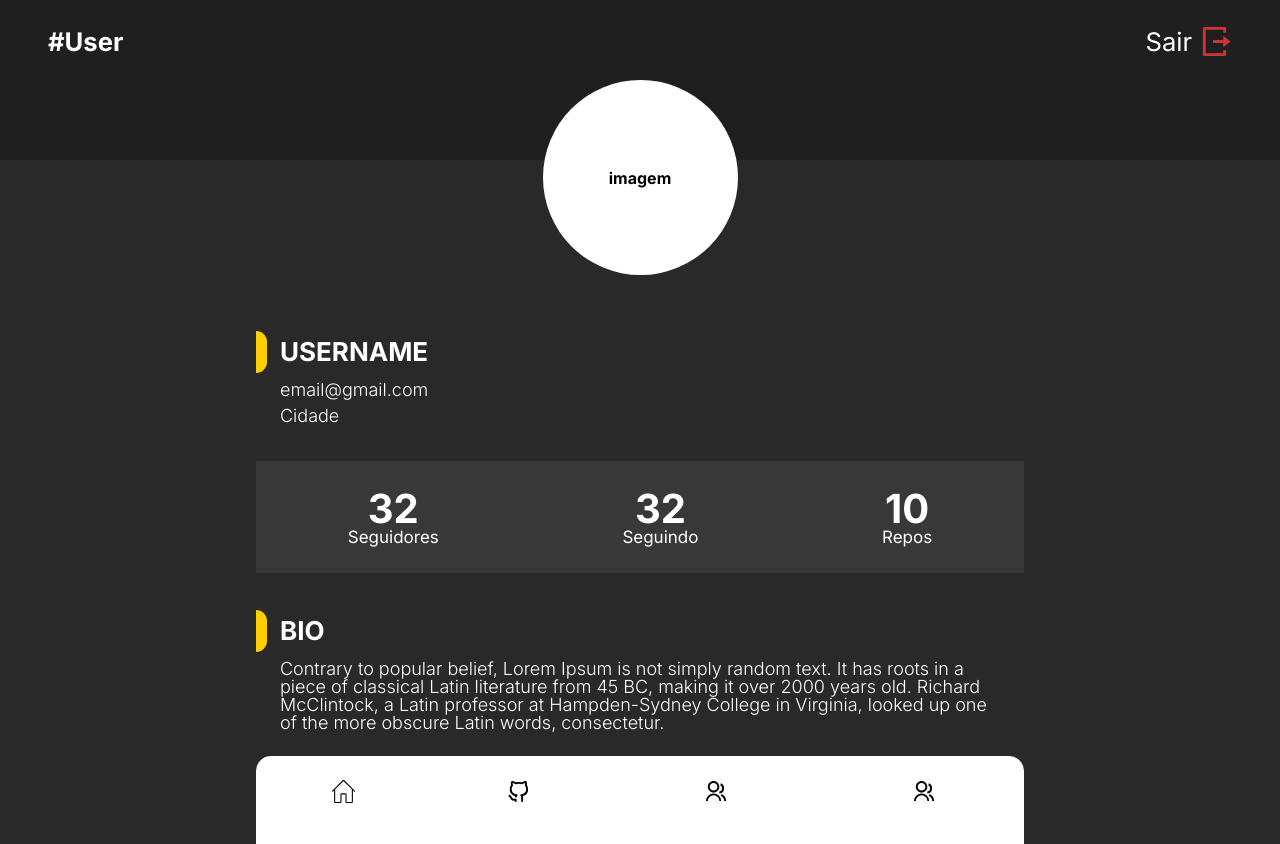
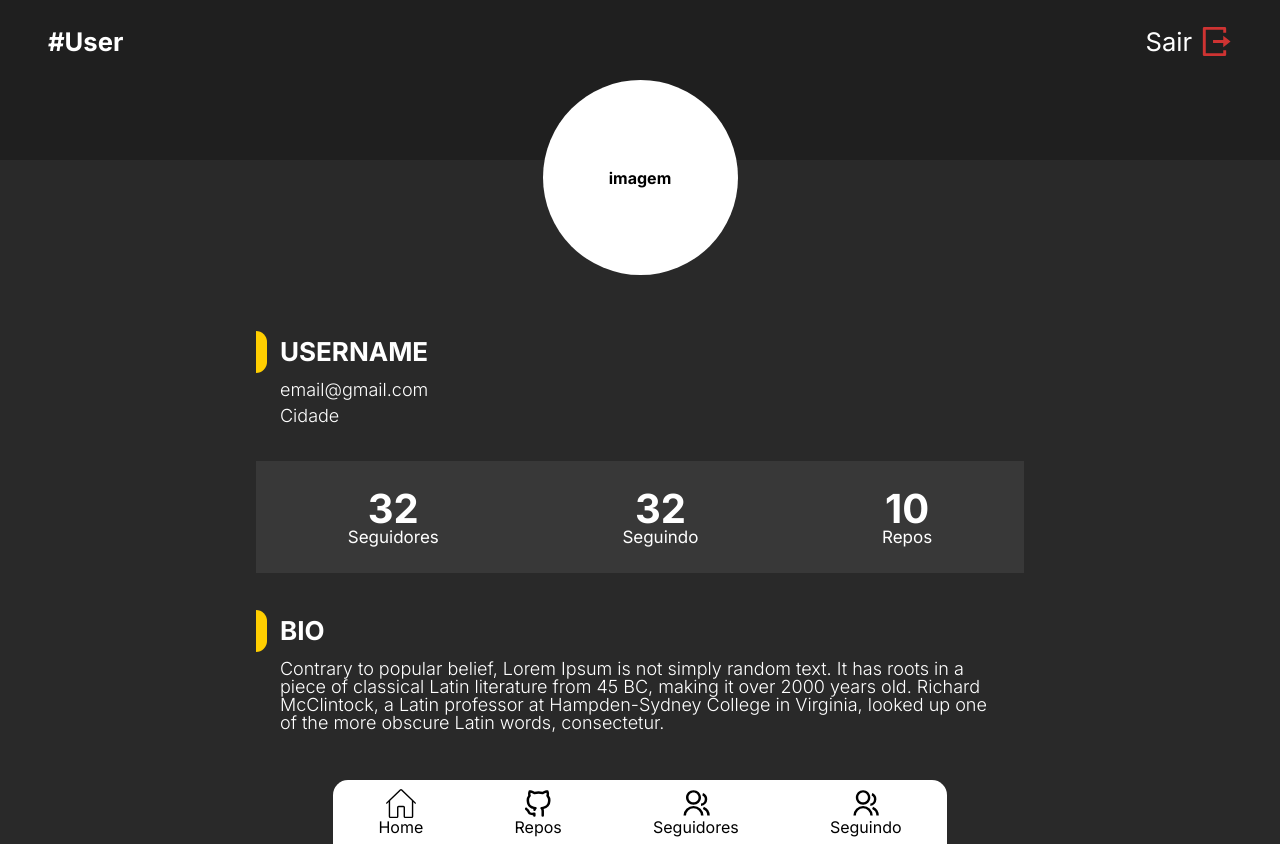
Before and after one commit to RenanPaixao/Github-App, a JavaScript app: page / in a window 1280 px wide. Built offline with nearby package versions, Linux system fonts and the light colour scheme; the HTML template or start-up script is replaced by a standard one.

Commit message:
refactor(menu-bar): ajustando estilo da barra de menu no desktop

```diff
--- a/src/components/MenuBar/style.js
+++ b/src/components/MenuBar/style.js
@@ -3,21 +3,35 @@ import styled from 'styled-components';
 const Container = styled.ul`
   width: 100%;
   height: 5.5rem;
-  background-color: var(--white);
 
   display: flex;
   justify-content: space-around;
   align-items: center;
   border-radius: 15px 15px 0 0;
 
+  background-color: var(--white);
+  color: var(--black);
+
+  @media (min-width: 800px) {
+    width: 80%;
+    height: 4rem;
+
+    margin: 0 auto;
+  }
+
   li {
     display: flex;
     flex-direction: column;
     img {
-      width: 1.4375rem;
-      height: 1.5625rem;
+      width: 1.6375rem;
+      height: 1.7625rem;
 
       margin: 0 auto;
+
+      @media (min-width: 800px) {
+        width: 1.8375rem;
+        height: 1.9625rem;
+      }
     }
   }
 `;
--- a/src/pages/Home/style.js
+++ b/src/pages/Home/style.js
@@ -140,6 +140,6 @@ export const BioWrapper = styled.div`
     font-weight: lighter;
     font-size: 1.125rem;
 
-    margin: 0.5rem 1.5rem 1.5rem 1.5rem;
+    margin: 0.5rem 1.5rem 3rem 1.5rem;
   }
 `;
```
